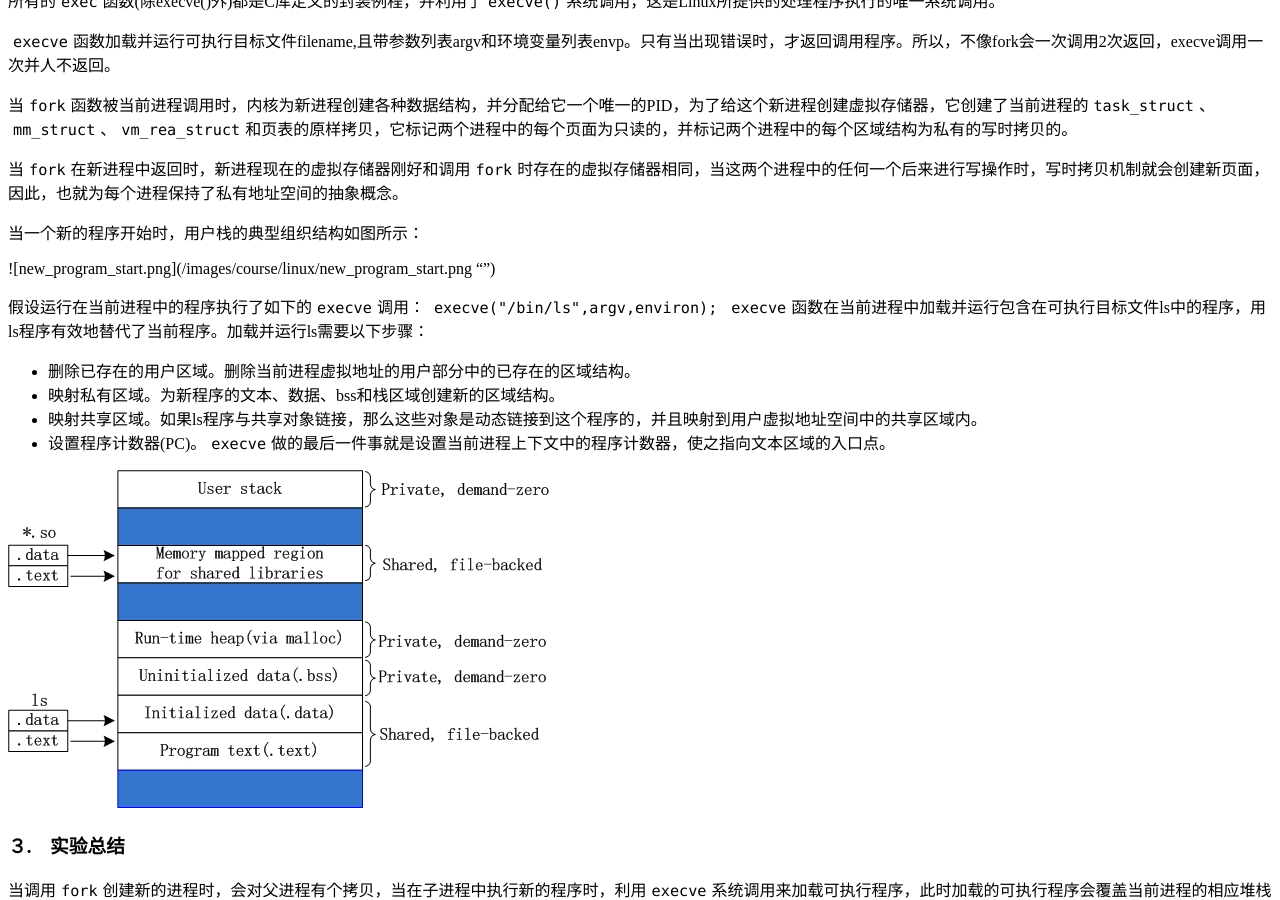
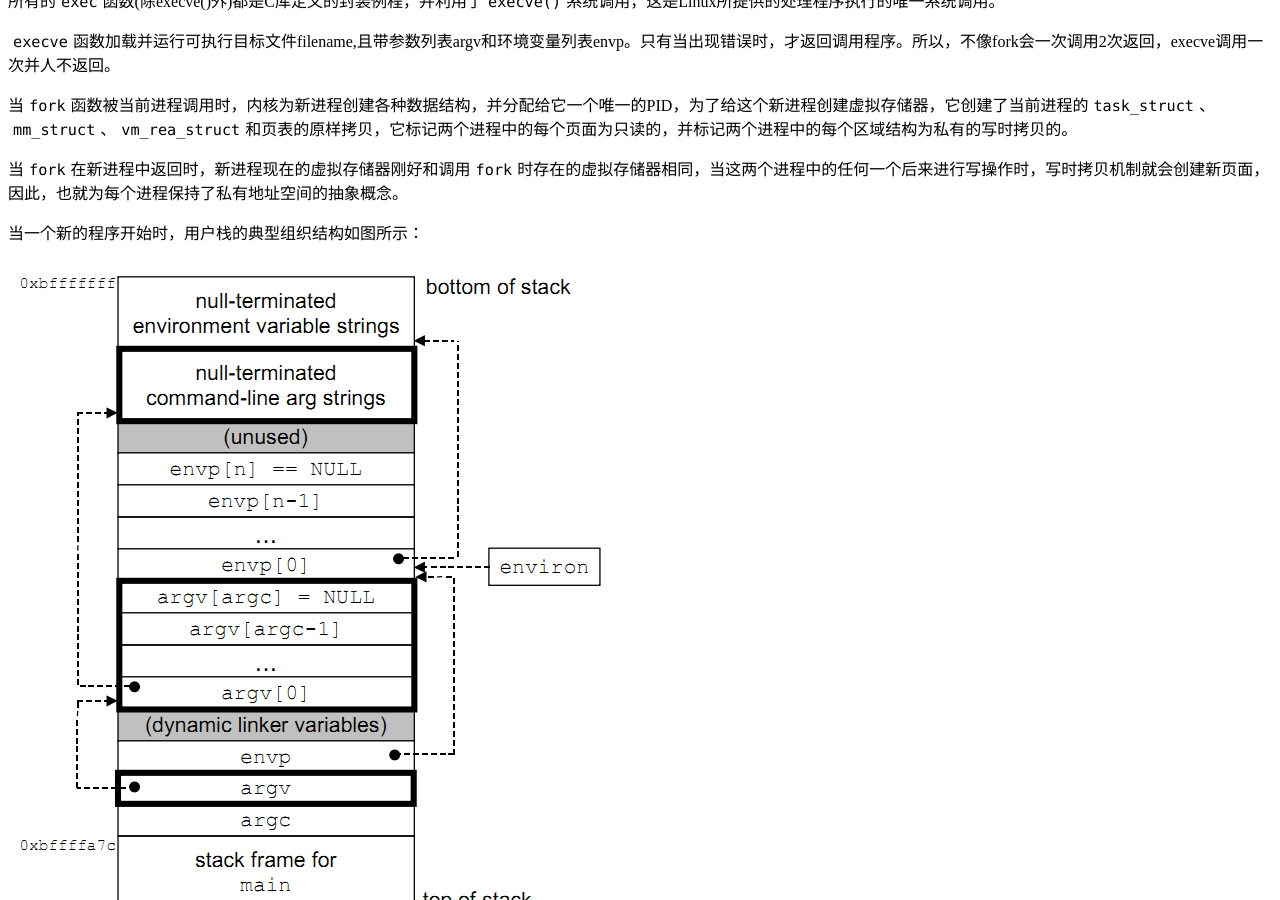
Before and after one commit to mrmign/mrmign.github.com, a Jekyll site: the page built from _posts/2013-05-26-linux-lab2.md, in a window 1280 px wide and 900 px high, scrolled down 2485 px. Built offline with Jekyll 4.4.1, drawn with Linux system fonts in a browser that asks for light colours; comment, search, counter and statistics services are not loaded.

Commit message:
fix image

```diff
--- a/_posts/2013-05-26-linux-lab2.md
+++ b/_posts/2013-05-26-linux-lab2.md
@@ -96,7 +96,7 @@ int evecve(const char *filename, const char *argv[],const char *envp[]);
 
 当一个新的程序开始时，用户栈的典型组织结构如图所示：
 
-![new_program_start.png](/images/course/linux/new_program_start.png "")
+![new_program_start.png](/images/course/linux/new_program_start.png)
 
 假设运行在当前进程中的程序执行了如下的`execve`调用：
 `execve("/bin/ls",argv,environ);`
```
